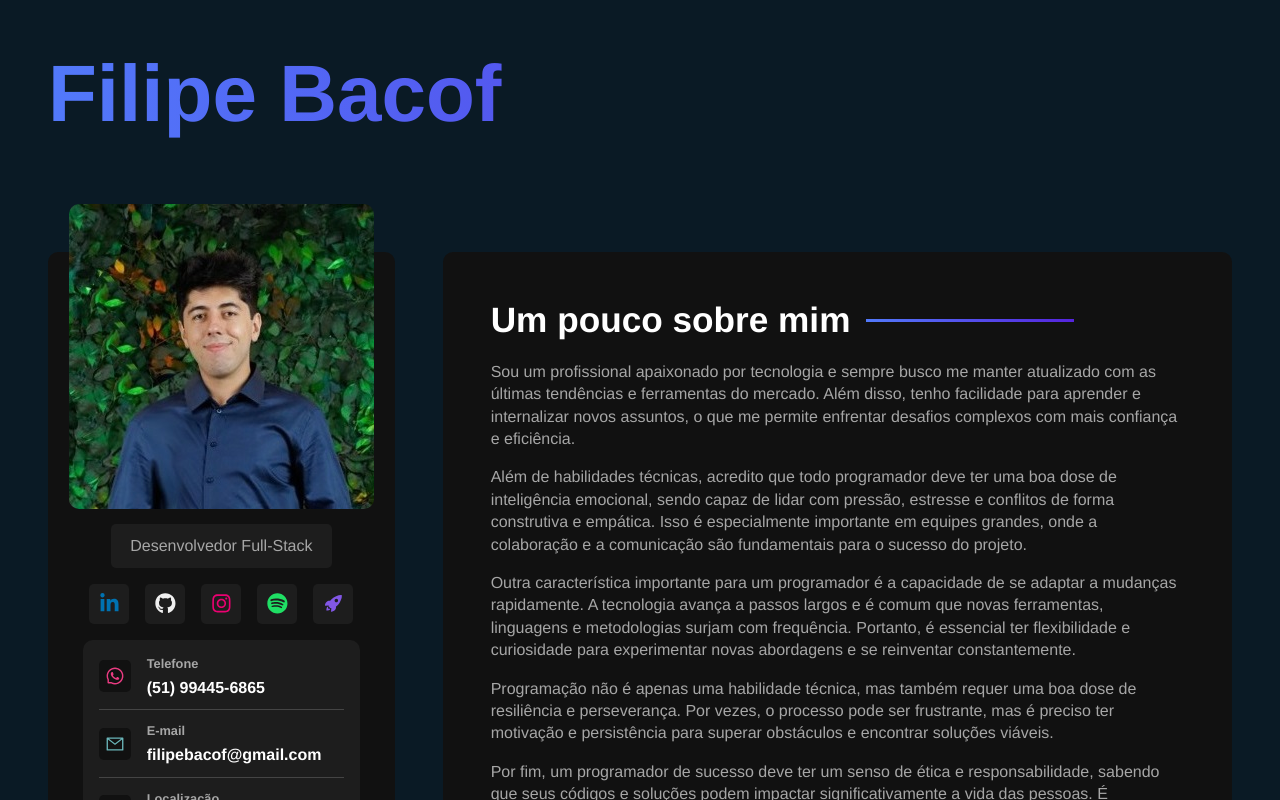
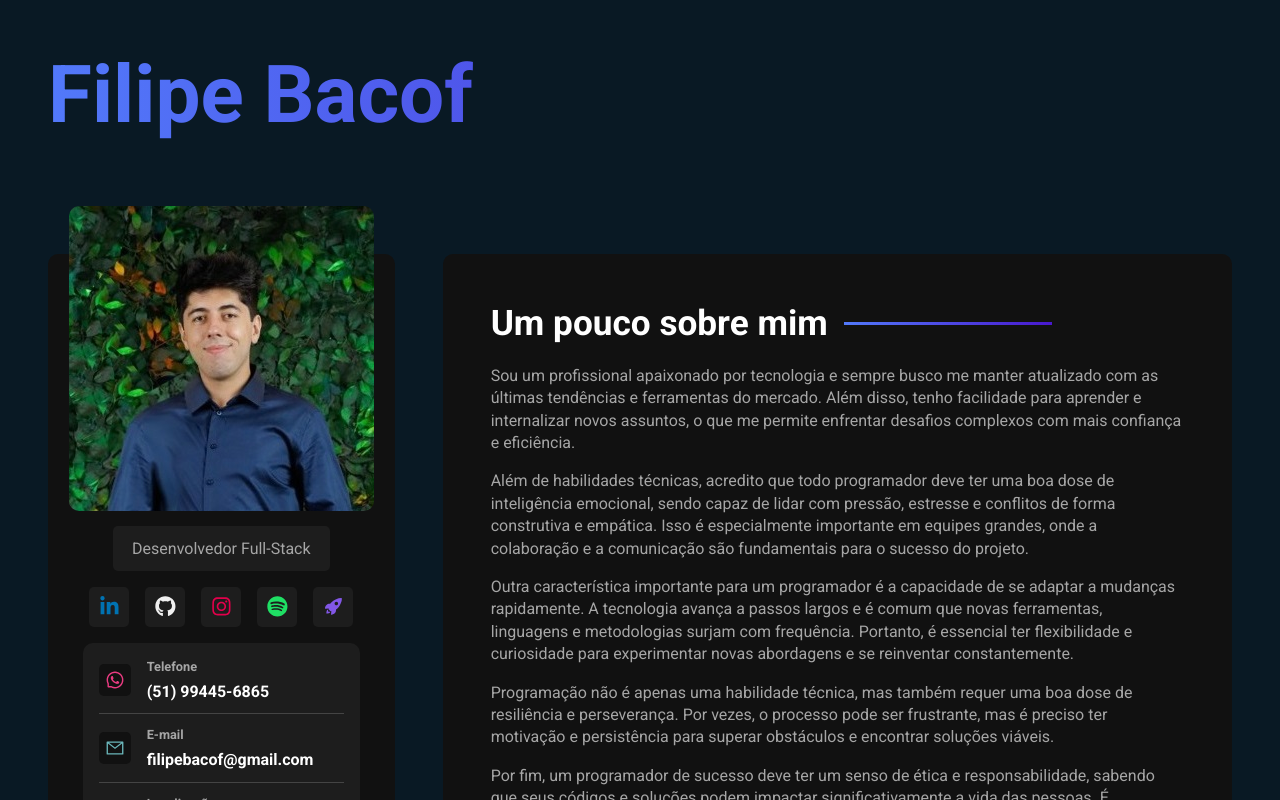
Before and after one commit to Filipe-Bacof/portifolio-filipe, a React (Vite) app: page / in a window 1280 px wide. Shown: the top 800 px of the page. Built offline with nearby package versions, Linux system fonts and the light colour scheme.

Commit message:
improve on styles

```diff
--- a/index.html
+++ b/index.html
@@ -2,8 +2,11 @@
 <html lang="pt-BR">
     <head>
         <meta charset="UTF-8" />
+        <link rel="preconnect" href="https://fonts.googleapis.com">
+        <link rel="preconnect" href="https://fonts.gstatic.com" crossorigin>
         <link rel="icon" type="image/svg+xml" href="/public/favicon.png" />
         <meta name="viewport" content="width=device-width, initial-scale=1.0" />
+        <link href="https://fonts.googleapis.com/css2?family=Roboto:wght@400;700&display=swap" rel="stylesheet">
         <title>Filipe Bacof - Portifólio</title>
     </head>
     <body>
--- a/src/styles/components/maincontent.sass
+++ b/src/styles/components/maincontent.sass
@@ -50,4 +50,4 @@
 
     .btn:hover
         background: variables.$rev-gradient
-        font-size: 102%
+        transition: none
--- a/src/styles/components/sidebar.sass
+++ b/src/styles/components/sidebar.sass
@@ -34,4 +34,4 @@
 
     .btn:hover
         background: variables.$rev-gradient
-        font-size: 102%
+        transition: none
--- a/src/styles/components/socialnetworks.sass
+++ b/src/styles/components/socialnetworks.sass
@@ -21,7 +21,8 @@
         color: #f0f0f0
 
     #instagram
-        color: #EB0171
+        color: #e2004b
+        // linear-gradient(45deg, #405de6, #5851db, #833ab4, #c13584, #e1306c, #fd1d1d)
 
     #spotify
         color: #1FDF64
@@ -33,3 +34,8 @@
         background: variables.$gradient
         > svg
             color: variables.$text-color
+
+    #github:hover
+        background: variables.$gradient
+        > svg
+            color: #000000
--- a/src/styles/variables.sass
+++ b/src/styles/variables.sass
@@ -1,10 +1,10 @@
-$font-stack: "Helvetica"
+$font-stack: "Roboto"
 $text-color: #fff
 $text-color-secondary: #a6a6a6
-$body-bg-color: #0a1a25
+$body-bg-color: #091924
 $bg-color: #111
 $bg-color-secondary: #1d1d1d
 $container-border-radius: 10px
 $card-border-radius: 5px
-$gradient: linear-gradient(90deg, #5279fa 0%, #5524dd 100%)
-$rev-gradient: linear-gradient(90deg, #5524dd 0%, #5279fa 100%)
+$gradient: linear-gradient(90deg, #5279fa 0%, #4818ce 100%)
+$rev-gradient: linear-gradient(90deg, #4671fd 0%, #3d0fb9 100%)
```
